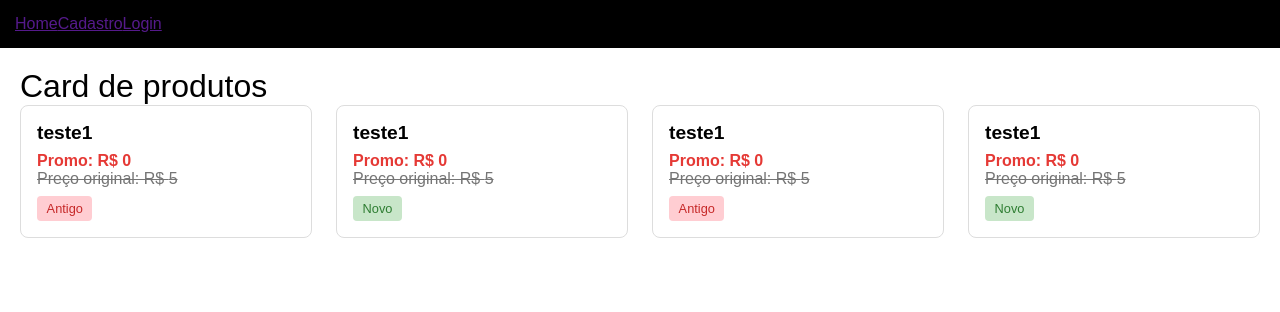
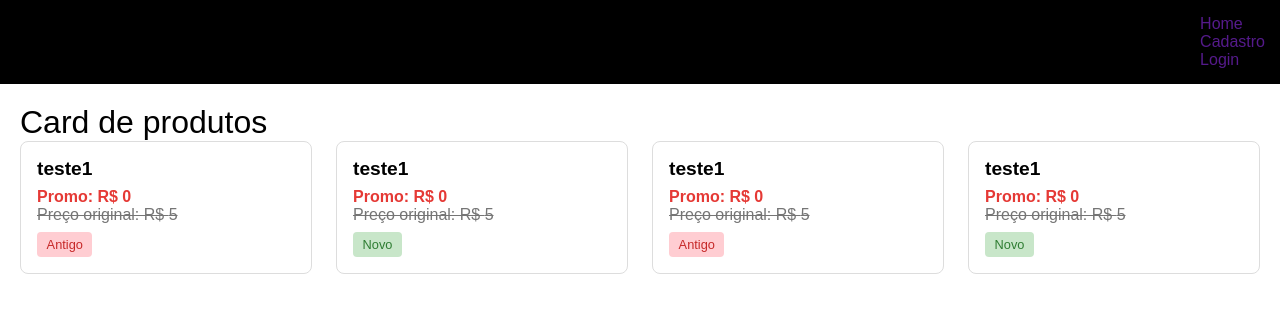
Before and after one commit to L7noxy/JS-refor-o, a React (Vite) app in the folder Romero/: page / in a window 1280 px wide. Shown: the top 312 px of the page. Built offline with nearby package versions, Linux system fonts and the light colour scheme.

Commit message:
Termiando por hoje

```diff
--- a/Romero/src/components/Navbar.css
+++ b/Romero/src/components/Navbar.css
@@ -1,4 +1,13 @@
 .container-navbar{
     background-color: #000;
     padding: 15px;
+    display: flex;
+    align-items: center;
+    justify-content: end;
 }
+
+.navbar a{
+    display: flex;
+    align-items: center;
+    text-decoration: none;
+}
```
